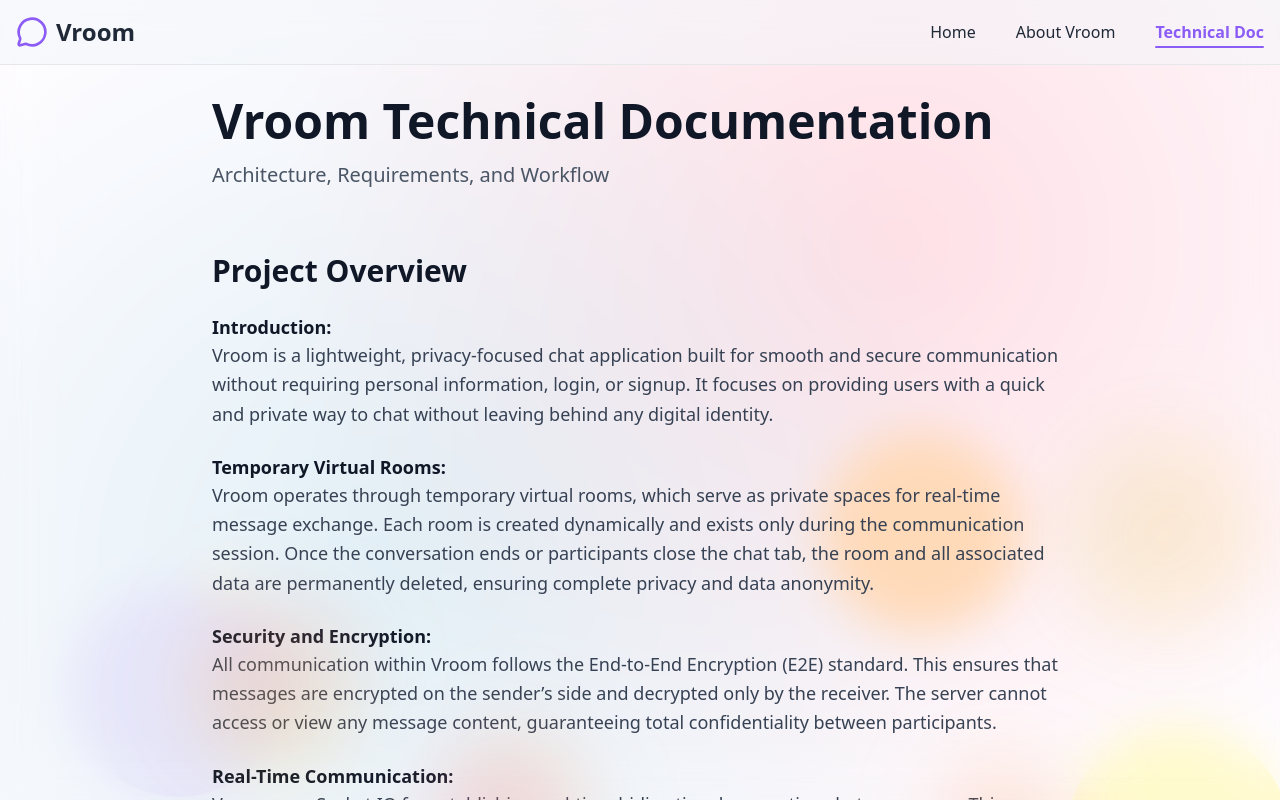
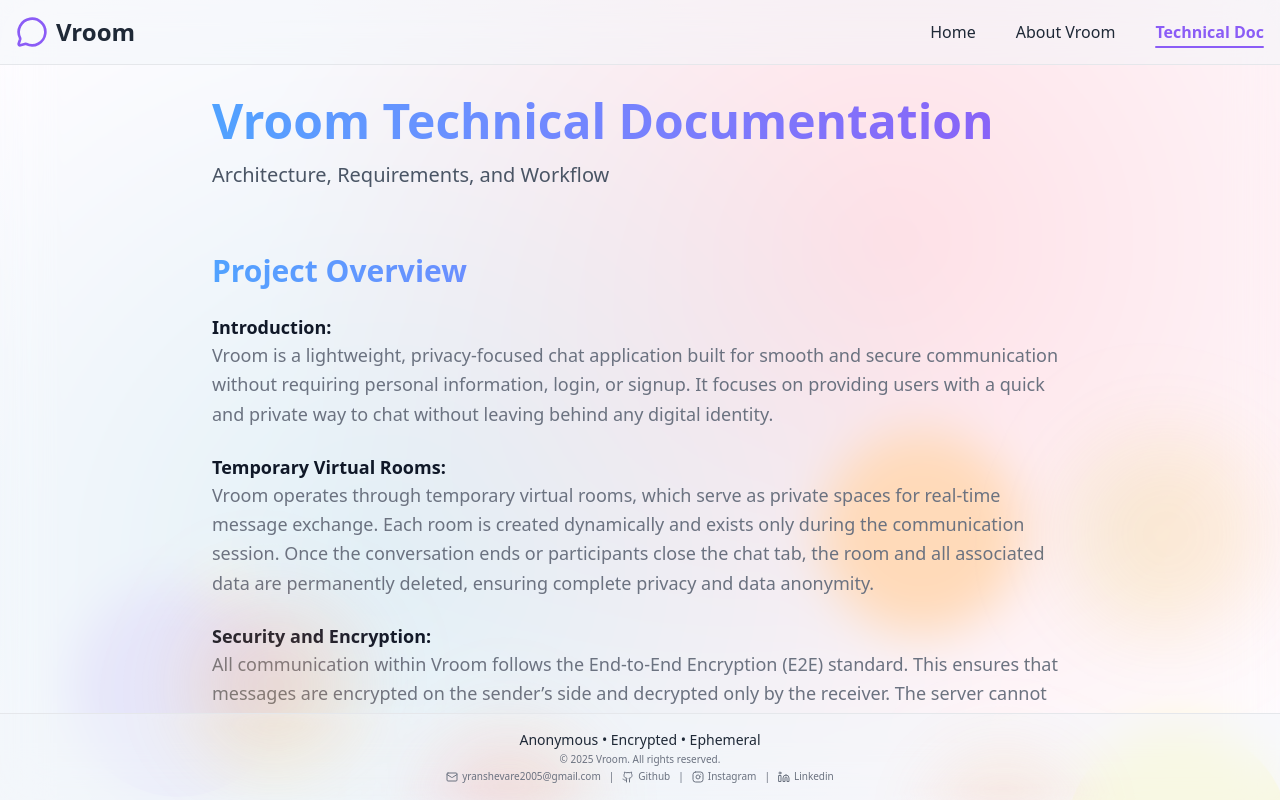
Before and after one commit to Yranshevare/V-Room, a Next.js app in the folder Frontend/: page /TechnicalDoc in a window 1280 px wide. Built offline with nearby package versions, Linux system fonts and the light colour scheme.

Commit message:
finalize the code

```diff
--- a/Frontend/src/app/(Frontend)/AboutVroom/page.tsx
+++ b/Frontend/src/app/(Frontend)/AboutVroom/page.tsx
@@ -2,6 +2,7 @@ import React from "react";
 import { Lock, Clock, Shield, Link2, Zap } from "lucide-react";
 import { Card } from "@/components/ui/card";
 import LandingHeader from "@/components/LandingHeader";
+import LandingFooter from "@/components/LandingFooter";
 
 const howItWorks = [
     {
@@ -127,6 +128,8 @@ export default function VroomLanding() {
                     </div>
                 </section>
             </div>
+
+            <LandingFooter/>
         </div>
     );
 }
--- a/Frontend/src/app/(Frontend)/TechnicalDoc/page.tsx
+++ b/Frontend/src/app/(Frontend)/TechnicalDoc/page.tsx
@@ -3,6 +3,7 @@ import { Lock, Zap, Shield, Database, Users, Circle } from "lucide-react";
 import { Card } from "@/components/ui/card";
 import Image from "next/image";
 import LandingHeader from "@/components/LandingHeader";
+import LandingFooter from "@/components/LandingFooter";
 
 export default function VroomDocs() {
     const projectOverview = [
@@ -48,24 +49,24 @@ export default function VroomDocs() {
                         <main className="flex-1 py-8 xl:px-45 lg:px-25 sm:px-15 px-5 ">
                             {/* Hero Section */}
                             <div className="mb-16">
-                                <h1 className="text-4xl md:text-5xl font-bold mb-4">Vroom Technical Documentation</h1>
+                                <h1 className="text-4xl md:text-5xl font-bold mb-4 bg-gradient-to-r from-blue-400 to-[#8b5cf6] bg-clip-text text-transparent">Vroom Technical Documentation</h1>
                                 <p className="text-xl text-gray-600">Architecture, Requirements, and Workflow</p>
                             </div>
 
                             {/* Project Overview */}
                             <section id="overview" className="mb-16 scroll-mt-20">
-                                <h2 className="text-3xl font-bold mb-4">Project Overview</h2>
+                                <h2 className="text-3xl font-bold mb-4 bg-gradient-to-r from-blue-400 to-[#8b5cf6] bg-clip-text text-transparent">Project Overview</h2>
                                 {projectOverview.map((section, idx) => (
                                     <div key={idx} className="mt-6 text-lg">
                                         <p className="text-lg font-semibold">{section.heading}:</p>
-                                        <span className="text-gray-700 leading-relaxed">{section.content}</span>
+                                        <span className="text-muted leading-relaxed">{section.content}</span>
                                     </div>
                                 ))}
                             </section>
 
                             {/* Requirements */}
                             <section id="requirements" className="mb-16 scroll-mt-20">
-                                <h2 className="text-3xl font-bold mb-6">Requirements</h2>
+                                <h2 className="text-3xl font-bold mb-6 bg-gradient-to-r from-blue-400 to-[#8b5cf6] bg-clip-text text-transparent">Requirements</h2>
                                 <div className="space-y-4">
                                     {[
                                         "Landing page with project intro, create room, join room options.",
@@ -88,7 +89,7 @@ export default function VroomDocs() {
 
                             {/* Specifications */}
                             <section id="specifications" className="mb-16">
-                                <h2 className="text-3xl font-bold mb-6">Specifications</h2>
+                                <h2 className="text-3xl font-bold mb-6 bg-gradient-to-r from-blue-400 to-[#8b5cf6] bg-clip-text text-transparent">Specifications</h2>
                                 <div className="grid md:grid-cols-2 gap-4">
                                     {[
                                         { icon: Lock, title: "No Personal Info", desc: "Complete anonymity for all users" },
@@ -111,7 +112,7 @@ export default function VroomDocs() {
 
                             {/* Tech Stack */}
                             <section id="tech-stack" className="mb-16">
-                                <h2 className="text-3xl font-bold mb-6">Tech Stack</h2>
+                                <h2 className="text-3xl font-bold mb-6 bg-gradient-to-r from-blue-400 to-[#8b5cf6] bg-clip-text text-transparent">Tech Stack</h2>
                                 <div className="space-4 grid md:grid-cols-2 gap-5">
                                     {[
                                         { name: "Next.js", desc: "Frontend & backend", color: "bg-black" },
@@ -138,7 +139,7 @@ export default function VroomDocs() {
 
                             {/* Workflow Diagram */}
                             <section id="workflow" className="mb-16 ">
-                                <h2 className="text-3xl font-bold mb-6">Workflow Diagram</h2>
+                                <h2 className="text-3xl font-bold mb-6 bg-gradient-to-r from-blue-400 to-[#8b5cf6] bg-clip-text text-transparent">Workflow Diagram</h2>
                                 <div className="mb-6 rounded-lg border-2 border-dashed border-gray-300 p-12 text-center flex justify-center items-center bg-white">
                                     <Image src="/workflow.png" alt="Workflow Diagram" width={1000} height={1000} />
                                 </div>
@@ -165,7 +166,7 @@ export default function VroomDocs() {
 
                             {/* WebSocket Architecture */}
                             <section id="websocket" className="mb-16 text-lg">
-                                <h2 className="text-3xl font-bold mb-6">WebSocket Architecture</h2>
+                                <h2 className="text-3xl font-bold mb-6 bg-gradient-to-r from-blue-400 to-[#8b5cf6] bg-clip-text text-transparent">WebSocket Architecture</h2>
                                 <div className="mb-6 rounded-lg border-2 flex items-center justify-center border-dashed border-gray-300 p-12 text-center bg-white">
                                     <Image src="/socket_connection.jpg" alt="WebSocket Architecture" width={1000} height={1000} />
                                 </div>
@@ -201,7 +202,7 @@ export default function VroomDocs() {
 
                             {/* Message Flow Architecture */}
                             <section id="message-flow" className="mb-16">
-                                <h2 className="text-3xl font-bold mb-6">Message Flow Architecture</h2>
+                                <h2 className="text-3xl font-bold mb-6 bg-gradient-to-r from-blue-400 to-[#8b5cf6] bg-clip-text text-transparent">Message Flow Architecture</h2>
                                 <div className="mb-6 rounded-lg border-2 border-dashed border-gray-300 p-12 text-center bg-white flex justify-center items-center">
                                     <Image src="/message_flow.jpg" alt="Message Flow Architecture" width={1000} height={1000} />
                                 </div>
@@ -237,7 +238,7 @@ export default function VroomDocs() {
 
                             {/* Key Takeaways */}
                             <section id="takeaways" className="mb-16 scroll-mt-120">
-                                <h2 className="text-3xl font-bold mb-6">Key Takeaways</h2>
+                                <h2 className="text-3xl font-bold mb-6 bg-gradient-to-r from-blue-400 to-[#8b5cf6] bg-clip-text text-transparent">Key Takeaways</h2>
                                 <div className="grid gap-4">
                                     {[
                                         {
@@ -266,6 +267,7 @@ export default function VroomDocs() {
                     </div>
                 </div>
             </div>
+            <LandingFooter/>
         </div>
     );
 }
--- /dev/null
+++ b/Frontend/src/components/LandingFooter.tsx
@@ -0,0 +1,43 @@
+import { Github, Instagram, Linkedin, Mail } from "lucide-react";
+import React from "react";
+
+export default function LandingFooter() {
+    return (
+        <footer className="border-t border-border bg-card/50 backdrop-blur-sm py-4  ">
+            <div className="container mx-auto text-center space-y-0.5">
+                <p className="text-sm">Anonymous • Encrypted • Ephemeral</p>
+                <p className="text-[10px] text-muted">© {new Date().getFullYear()} Vroom. All rights reserved.</p>
+                <div className="text-[10px] flex flex-wrap justify-center items-center text-muted">
+                    <div className="flex items-center hover:text-[#8b5cf6] cursor-pointer duration-300">
+                        <Mail size={12} className="mr-1" />
+                        <a href="mailto:yranshevare2005@gmail.com">yranshevare2005@gmail.com</a>
+                    </div>
+                    <span className="mx-2">|</span>
+                    <div className="flex items-center hover:text-[#8b5cf6] cursor-pointer duration-300">
+                        <Github size={12} className="mr-1" />
+                        <a href="https://github.com/Yranshevare" target="_blank">
+                            Github
+                        </a>
+                    </div>
+                    <span className="mx-2">|</span>
+                    <div className="flex items-center hover:text-[#8b5cf6] cursor-pointer duration-300">
+                        <Instagram size={12} className="mr-1" />
+                        <a href="https://www.instagram.com/yadnesh_ranshevare?igsh=MWh2ajhkdDEyMXcwaQ==" target="_blank">
+                            Instagram
+                        </a>
+                    </div>
+                    <span className="mx-2">|</span>
+                    <div className="flex items-center hover:text-[#8b5cf6] cursor-pointer duration-300">
+                        <Linkedin size={12} className="mr-1" />
+                        <a
+                            href="https://www.linkedin.com/in/yadnesh-ranshevare-2083962b0?utm_source=share&utm_campaign=share_via&utm_content=profile&utm_medium=android_app"
+                            target="_blank"
+                        >
+                            Linkedin
+                        </a>
+                    </div>
+                </div>
+            </div>
+        </footer>
+    );
+}
--- a/Frontend/src/components/LeaveDialog.tsx
+++ b/Frontend/src/components/LeaveDialog.tsx
@@ -9,7 +9,6 @@ import {
     AlertDialogTrigger,
 } from "@/components/ui/alert-dialog";
 import { Button } from "@/components/ui/button";
-import { websocketServerUrl } from "@/constant";
 import axios from "axios";
 import { PhoneOff, Loader2 } from "lucide-react";
 import { useParams, useRouter, useSearchParams } from "next/navigation";
```
Also changed, not shown: Frontend/src/app/(Frontend)/page.tsx (+66 -66 lines), Frontend/src/components/LandingHeader.tsx (+40 -4 lines), 1 other file (tests, documents, lock files or other folders).
